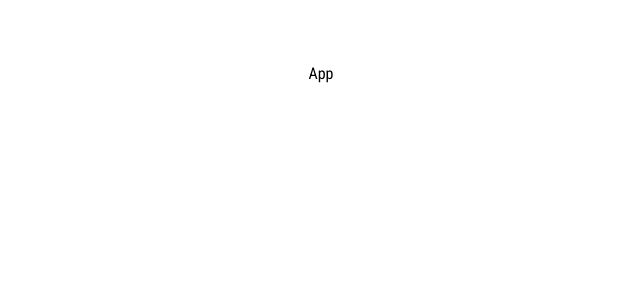
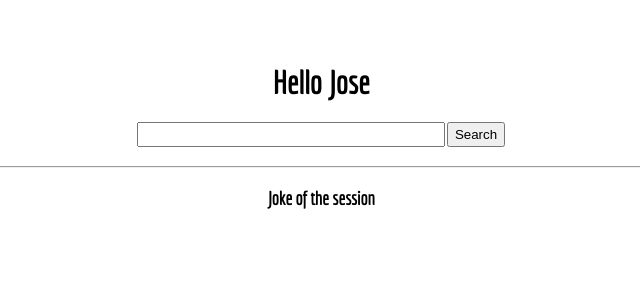
Before and after one commit to josemvcerqueira/home, a React (Create React App) app: page / in a window 1280 px wide. Shown: the top 300 px of the page, without its empty margins (319-959 px from the left). Built offline with nearby package versions, Linux system fonts and the light colour scheme; no server answers.

Commit message:
Set up the Joke component

```diff
--- a/src/App.js
+++ b/src/App.js
@@ -1,7 +1,40 @@
-import React from "react";
+import React, { useState } from "react";
+
+import Joke from "./Joke";
 
 function App() {
-  return <div className="App">App</div>;
+	const [userQuery, setUserQuery] = useState("");
+
+	const updateUserQuery = event => {
+		setUserQuery(event.target.value);
+	};
+
+	const searchQuery = () => {
+		window.open(`https://google.com/search?q=${userQuery}`, "_blank");
+	};
+
+	const handleKeyPress = event => {
+		if (event.key === "Enter") {
+			searchQuery();
+		}
+	};
+
+	return (
+		<div className="App">
+			<h1>Hello Jose</h1>
+			<div className="form">
+				<input
+					value={userQuery}
+					onChange={updateUserQuery}
+					type="text"
+					onKeyPress={handleKeyPress}
+				/>
+				<button onClick={searchQuery}>Search</button>
+			</div>
+			<hr />
+			<Joke />
+		</div>
+	);
 }
 
 export default App;
--- /dev/null
+++ b/src/Joke.js
@@ -0,0 +1,32 @@
+import React, { useState, useEffect } from "react";
+
+const Joke = props => {
+	const [joke, setJoke] = useState({});
+
+	const handleJokesAPI = async () => {
+		const response = await fetch(
+			"https://official-joke-api.appspot.com/jokes/random"
+		);
+		const data = await response.json();
+		setJoke(data);
+	};
+
+	// empty array has a 2nd argument = componentDidMount
+	useEffect(() => {
+		handleJokesAPI();
+	}, []);
+
+	const { setup, punchline } = joke;
+
+	return (
+		<div>
+			<h3>Joke of the session</h3>
+			<p>{setup}</p>
+			<p>
+				<em>{punchline}</em>
+			</p>
+		</div>
+	);
+};
+
+export default Joke;
```
